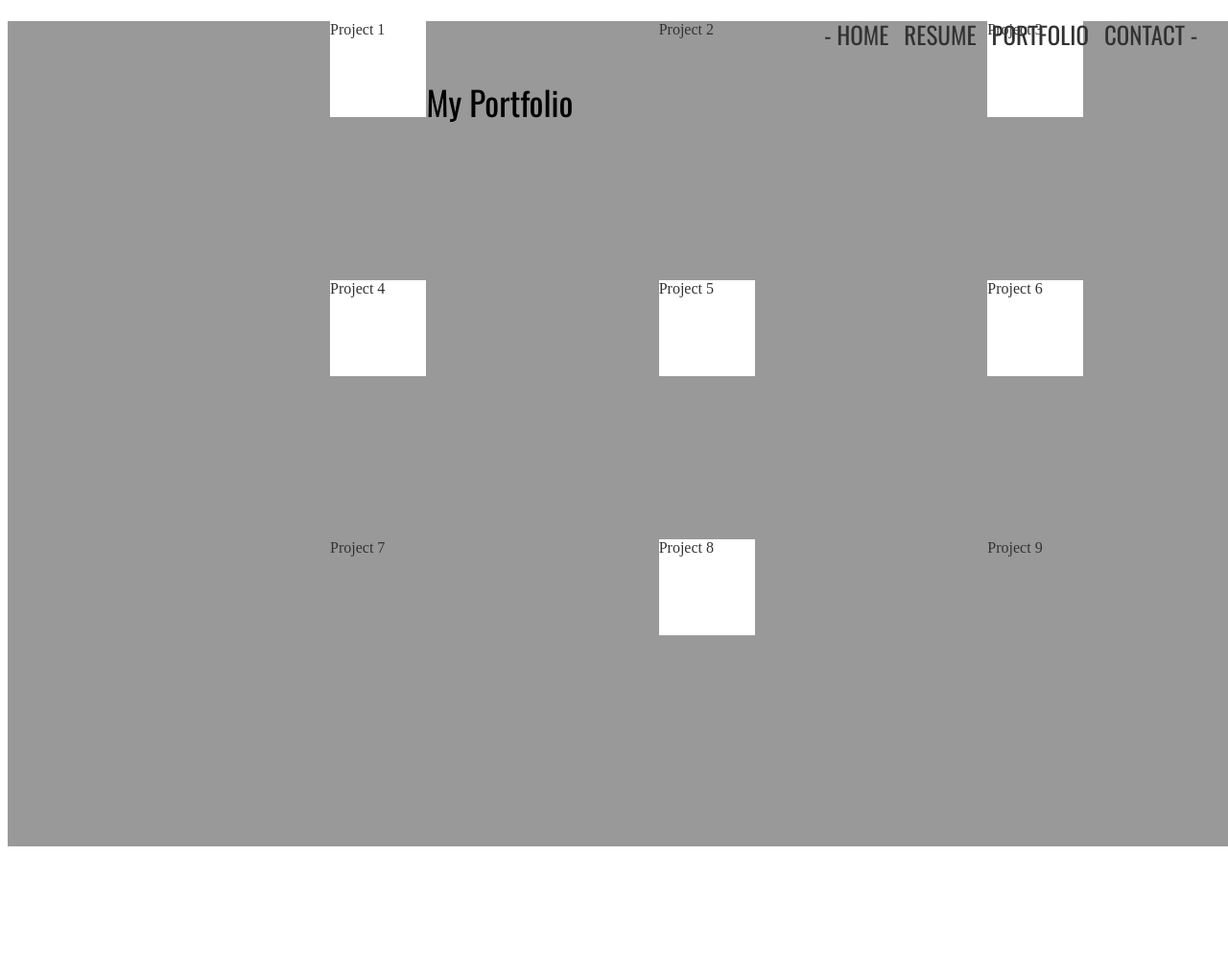
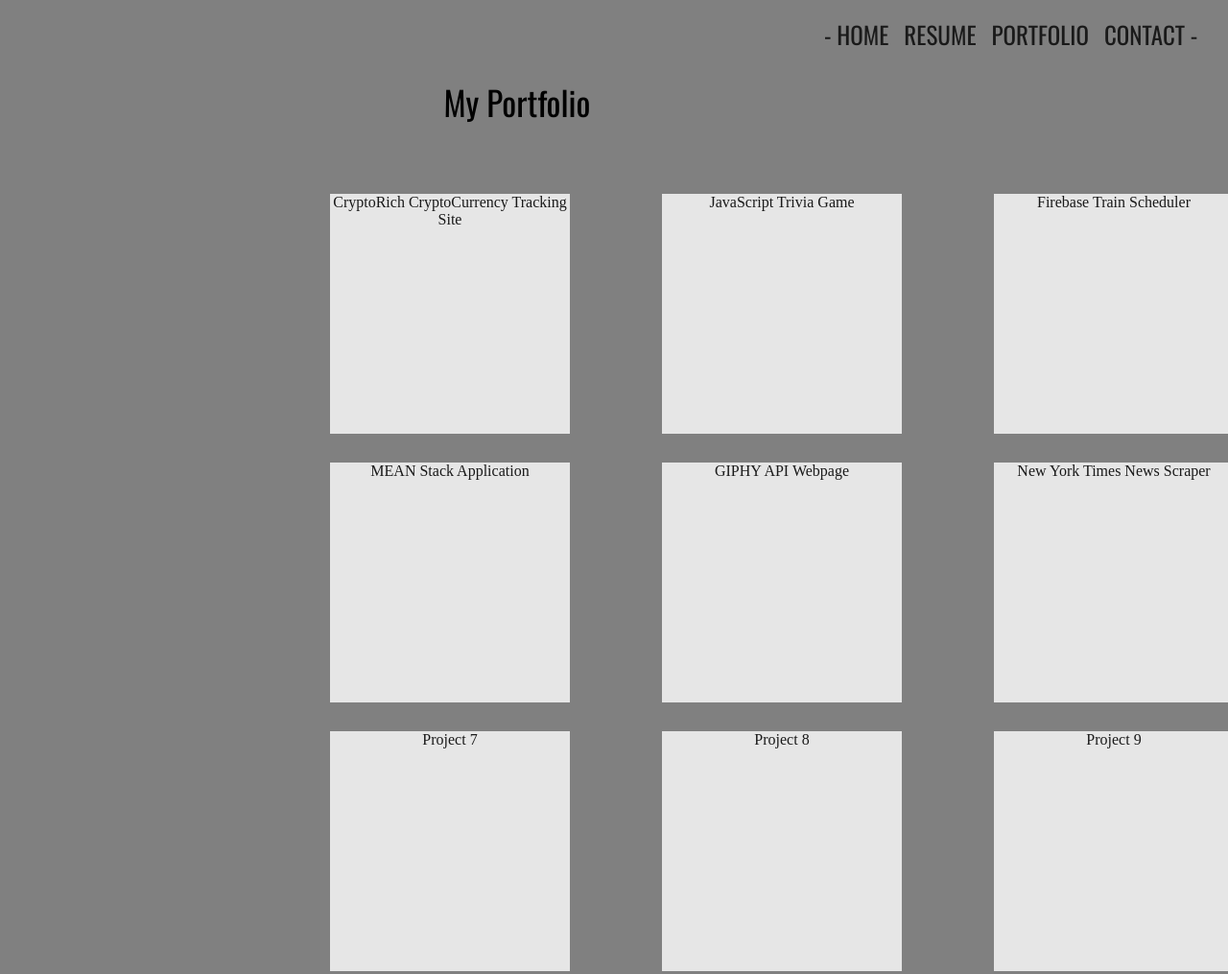
Before and after one commit to alexjivov/Alex-Jivov-Portfolio, a plain HTML site: page portfolio.html in a window 1280 px wide. Shown: the top 1015 px of the page at 96% size. Before the commit the page ends 890 px from the top, so only its background shows below. Drawn offline with nearby package versions, Linux system fonts and the light colour scheme; files whose address does not match are found by name.

Commit message:
further grid build out

```diff
--- a/assets/css/portfolio.css
+++ b/assets/css/portfolio.css
@@ -1,3 +1,6 @@
+body {
+    background-color: grey;
+}
 .banner {
     width: 1680px;
     height: 860px;
@@ -28,7 +31,7 @@ header {
     font-family: 'Oswald', sans-serif;
     position: absolute;
     margin-bottom: 2%;
-    margin-left: 29%;
+    margin-left: 32%;
 }
 h2 {
     text-align: center;
@@ -45,30 +48,29 @@ h2 {
 }
 
 .portfolio-container {
-    display: grid;
-    grid-template-columns: repeat(3, 1fr);
-    grid-gap: 10px;
-    grid-auto-rows: minmax(100px, auto);
     width:1600px;
-    height: 860px;
+    height: 700px;
 
 }
 
 grid {
     margin: 22px auto 22px auto;
     display:grid;
+    margin-top: 12%;
     width: 60%;
     grid-template-columns: repeat(auto-fit, minmax(15em, 1fr));
     grid-template-rows: repeat(3, 250px);
-    grid-gap: 20px;
+    grid-gap: 30px;
+    background-color: transparent;
 
 
  }
 
 .img-1, .img-2, .img-3, .img-4, .img-5, .img-6, .img-7, .img-8, .img-9 {
-    height: 100px;
-    width: 100px;
+    height: 250px;
+    width: 250px;
     background-color: white;
+    text-align: center;
 }
 
 
--- a/portfolio.html
+++ b/portfolio.html
@@ -25,16 +25,34 @@
 
         <section="portfolio-container">
             <grid>
-            <div class="img-1">Project 1</div>
+                <div class="img-1">CryptoRich CryptoCurrency Tracking Site
+                    <a href="" alt="" target="_blank"></a>
+                </div>
 
-            <div class "img-2">Project 2</div>
-            <div class="img-3">Project 3</div>
-            <div class="img-4">Project 4</div>
-            <div class="img-5">Project 5</div>
-            <div class="img-6">Project 6</div>
-            <div class "img-7">Project 7</div>
-            <div class="img-8">Project 8</div>
-            <div class "img-9">Project 9</div>
+                <div class="img-2">JavaScript Trivia Game
+                    <a href="" alt="" target="_blank"></a>
+                </div>
+                <div class="img-3">Firebase Train Scheduler
+                    <a href="" alt="" target="_blank"></a>
+                </div>
+                <div class="img-4">MEAN Stack Application
+                    <a href="" alt="" target="_blank"></a>
+                </div>
+                <div class="img-5">GIPHY API Webpage
+                    <a href="" alt="" target="_blank"></a>
+                </div>
+                <div class="img-6">New York Times News Scraper
+                    <a href="" alt="" target="_blank"></a>
+                </div>
+                <div class="img-7">Project 7
+                    <a href="" alt="" target="_blank"></a>
+                </div>
+                <div class="img-8">Project 8
+                    <a href="" alt="" target="_blank"></a>
+                </div>
+                <div class="img-9">Project 9
+                    <a href="" alt="" target="_blank"></a>
+                </div>
             </grid>
     </section>
     </section>
```
